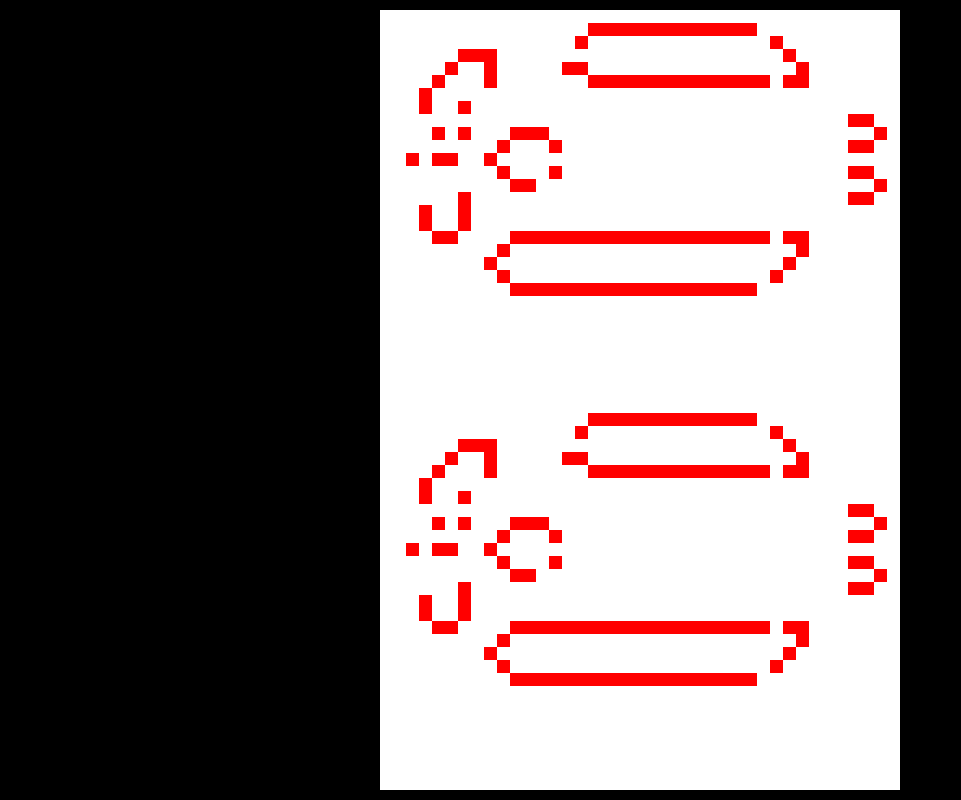
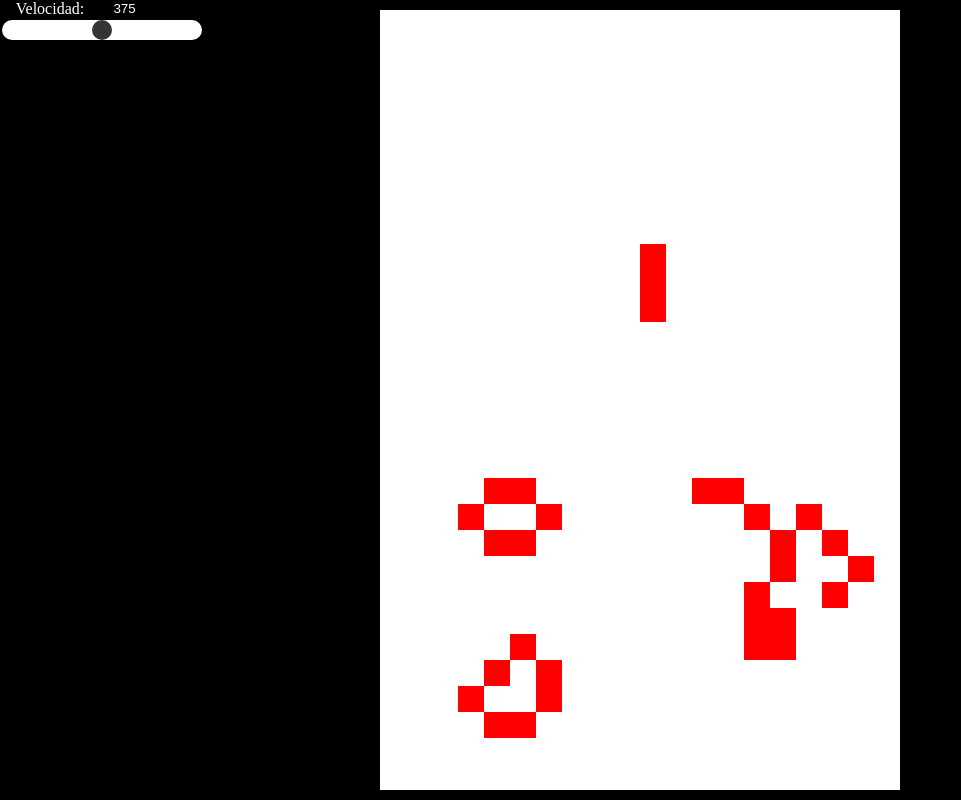
Before and after one commit to victorBusquets/LifeGame, a website: page public_html/index.html in a window 1280 px wide. Shown: the whole page, without its empty margins (0-961 px from the left). Drawn offline with nearby package versions, Linux system fonts and the light colour scheme.

Commit message:
Add external file for maps

```diff
--- a/public_html/css/style.css
+++ b/public_html/css/style.css
@@ -9,3 +9,47 @@ body{
 .load-images{
 	display:none;
 }
+
+.config{
+	color:white;
+    width: 200px;
+    text-align: center;
+}
+.config label{
+	display: block;
+	width: 50%;
+    float: left;
+}
+
+#speed input[type='range'] {
+    -webkit-appearance: none !important;
+    background:white;
+    height:20px;
+    border-radius: 100px;
+}
+#speed input[type='range']::-webkit-slider-thumb {
+    -webkit-appearance: none !important;
+    content:"121";
+    color:white;
+    background:#353535;
+    height:20px;
+    width:20px;
+    border-radius: 100px;
+}
+
+#speed input[type=range]:focus {
+  outline: none;
+}
+
+#speed .show{
+	width: 30%;
+    float: left;
+    text-align: center;
+    background: none;
+    border: none;
+    color: white;
+}
+
+#speed .launcher{
+	width: 100%;
+}
--- a/public_html/index.html
+++ b/public_html/index.html
@@ -13,9 +13,20 @@
 
 		<div class="load-images">
 		</div>
+		<div class="config">
+			<div id="speed">
+				<label>Velocidad:</label>
+				<input class="show" type="number" readonly value="375">
+				<input class="launcher" type="range" value="375" step="10" min="10" max="750">
+			</div>
+		</div>
+
+		<script type="text/javascript" src="./js/map/initialMap.js"></script>
+
 
 		<script type="text/javascript" src="./vendor/jquery/dist/jquery.js"></script>
  		<script type="text/javascript" src="./js/class/Canvas.js"></script>
+ 		 <script type="text/javascript" src="./js/class/StateMachine.js"></script>
 		<script type="text/javascript" src="./js/class/Life.js"></script>
 		<script type="text/javascript" src="./js/class/Game.js"></script>
 		<script type="text/javascript" src="./js/main.js"></script>
--- a/public_html/js/class/Game.js
+++ b/public_html/js/class/Game.js
@@ -1,11 +1,10 @@
 function Game ( gameSize, speed ){
 	var idName = "game",
 		canvas 	= Canvas( idName, gameSize, false ),
-		speed 	= speed || 500,
+		stateMachine = StateMachine( speed ),
 		life	= Life( gameSize );
 
 	function init(){
-		console.log( "Init the GAME" );
 		addEventListener();
 		render();
 		loop();
@@ -15,7 +14,7 @@ function Game ( gameSize, speed ){
 		setTimeout(function(){
 			loopTime();
 			loop();
-		}, speed);
+		}, stateMachine.getSpeed() );
 	};
 
 	function update(){
@@ -31,7 +30,6 @@ function Game ( gameSize, speed ){
 
 
 	function render(){
-		console.log( "Render LIFE" );
 		life.render( canvas );
 	};
 
@@ -40,8 +38,15 @@ function Game ( gameSize, speed ){
 		loopTime();
 	};*/
 
+
+	function speedChangeEvent(){
+		var value = parseInt( this.value);
+		stateMachine.setSpeed( value ) ;
+	};
+
 	function addEventListener(){
-		//$( "#" + idName ).click( clickEvent );
+		//$( "#" + idName ).click( clickEvent );Ç
+		$("#speed .launcher").change( speedChangeEvent );
 	};
 
 	init();
--- a/public_html/js/class/Life.js
+++ b/public_html/js/class/Life.js
@@ -45,66 +45,7 @@ function Life( gameSize ){
 	};
 
 	function createInitialCells(){
-		cells = "0100000000000000000100000000000000000000"+
-				"0000000000000000000000000000000000000000"+
-				"0000000000000000000000000000000000000000"+
-				"0000000000000000000000000000000000000000"+
-				"0000000000000000000000000000000000000000"+
-				"0000000001110000000000000000000000000000"+
-				"0000000000000000000000000000000000000000"+
-				"0000000000000000000000000000000000000000"+
-				"0000000000000000000000000000000000000000"+
-				"0000000000000000000000000000000000000000"+
-				"0000000000000000000000000000000000000000"+
-				"1111111111111111111111111111111111111111"+
-				"0000000000000000000000000000000000000000"+
-				"0000000000000000000000000000000000000000"+
-				"0000000000000000000000000000000000000000"+
-				"0000000000000000000000000000000000000000"+
-				"0000000000000000000000000000000000000000"+
-				"0000000000000000000000000000000000000000"+
-				"0000000000000000000000000000000000000000"+
-				"0000000000000000000000000000000000000000"+
-				"0000000000000000000000000000000000000000"+
-				"0000000000000000000000000000000000000000"+
-				"0000000000000000000000000000000000000000"+
-				"0000000000000000000000000000000000000000"+
-				"0000000000000000000000000000000000000000"+
-				"0000000000000000000000000000000000000000"+
-				"0000000000000000000000000000000000000000"+
-				"0000000000000000000000000000000000000000"+
-				"0000000000000000000000000000000000000000"+
-				"0100000000000000000100000000000000000000"+
-				"0100000000000000000100000000000000000000"+
-				"0000000000000000000000000000000000000000"+
-				"0000000000000000000000000000000000000000"+
-				"0000000000000000000000000000000000000000"+
-				"0000000000000000000000000000000000000000"+
-				"0000000001110000000000000000000000000000"+
-				"0000000000000000000000000000000000000000"+
-				"0000000000000000000000000000000000000000"+
-				"0000000000000000000000000000000000000000"+
-				"0000000000000000000000000000000000000000"+
-				"0000000000000000000000000000000000000000"+
-				"1111111111111111111111111111111111111111"+
-				"0000000000000000000000000000000000000000"+
-				"0000000000000000000000000000000000000000"+
-				"0000000000000000000000000000000000000000"+
-				"0000000000000000000000000000000000000000"+
-				"0000000000000000000000000000000000000000"+
-				"0000000000000000000000000000000000000000"+
-				"0000000000000000000000000000000000000000"+
-				"0000000000000000000000000000000000000000"+
-				"0000000000000000000000000000000000000000"+
-				"0000000000000000000000000000000000000000"+
-				"0000000000000000000000000000000000000000"+
-				"0000000000000000000000000000000000000000"+
-				"0000000000000000000000000000000000000000"+
-				"0000000000000000000000000000000000000000"+
-				"0000000000000000000000000000000000000000"+
-				"0000000000000000000000000000000000000000"+
-				"0000000000000000000000000000000000000000"+
-				"0100000000000000000100000000000000000000";
+		cells = CELLS_MAP;
 	};
 
 	function render( canvas ){
--- /dev/null
+++ b/public_html/js/class/StateMachine.js
@@ -0,0 +1,18 @@
+function StateMachine( speed ){
+	var speed = speed || 375;
+
+	function getSpeed(){
+		return speed
+	};
+
+	function setSpeed( newSpeed ){
+		speed = newSpeed;
+
+		$("#speed .show").val( newSpeed );
+	};
+
+	return {
+		getSpeed: getSpeed,
+		setSpeed: setSpeed
+	};
+};
--- a/public_html/js/main.js
+++ b/public_html/js/main.js
@@ -1,7 +1,7 @@
 $( document ).ready(function() {
 	var gameSize = {
-		x:40,
-		y:60
+		x:20,
+		y:30
 	};
 
 	Game( gameSize );
--- /dev/null
+++ b/public_html/js/map/initialMap.js
@@ -0,0 +1,30 @@
+const CELLS_MAP = 	"01000000000000000001"+
+					"00000000000000000000"+
+					"00000000000000000000"+
+					"00000000000000000000"+
+					"00000000000000000000"+
+					"00000000000000000000"+
+					"00000000000000000000"+
+					"00000000000000000000"+
+					"00000000000000000000"+
+					"00000000000000000000"+
+					"00000000011100000000"+
+					"00000000000000000000"+
+					"00000000000000000000"+
+					"00000000000000000000"+
+					"00000000000000000000"+
+					"00000000000000000000"+
+					"00000000000000000000"+
+					"00000000000000000000"+
+					"00000000000000000000"+
+					"00000000000000000000"+
+					"00000000000000000000"+
+					"00000000000000000000"+
+					"11111111110000111111"+
+					"11111111101110001111"+
+					"00000000000000000000"+
+					"00000000000000000000"+
+					"00000000000000000000"+
+					"00000000000000000000"+
+					"00000000000000000000"+
+					"00000000000000000000";
```
